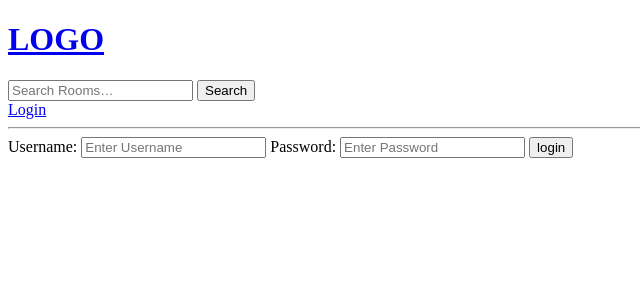
After one commit to Scarter97/ITSC-3155-Django-Tutorial-Rep, a Django app: page /login/ in a window 1280 px wide. The commit adds this page. Shown: the top 300 px of the page, without its empty margins (0-640 px from the left). Run offline with Django 5.2, Linux system fonts and the light colour scheme.

Commit message:
User Login Commit

```diff
--- /dev/null
+++ b/base/templates/base/login_register.html
@@ -0,0 +1,25 @@
+{% extends 'main.html' %}
+
+{% block content %}
+<div>
+  <form method="POST" action="">
+    {% csrf_token %}
+
+    <label>Username:</label>
+    <input
+      type="text"
+      name="username"
+      placeholder="Enter Username"
+    />
+
+    <label>Password:</label>
+    <input
+      type="password"
+      name="password"
+      placeholder="Enter Password"
+    />
+
+    <input type="submit" value="login" />
+  </form>
+</div>
+{% endblock content %}
--- a/base/urls.py
+++ b/base/urls.py
@@ -2,10 +2,13 @@ from django.urls import path
 from . import views
 
 urlpatterns = [
+
     path('', views.home, name="home"),
     path('room/<str:pk>', views.room, name="room"),
 
     path('create-room/', views.createRoom, name="create-room"),
     path('update-room/<int:pk>/', views.updateRoom, name="update-room"),
     path('delete-room/<int:pk>/', views.deleteRoom, name="delete-room"),
+
+    path('login/', views.loginPage, name='login'),
 ]
--- a/base/views.py
+++ b/base/views.py
@@ -1,5 +1,7 @@
 from django.shortcuts import render, redirect
+from django.contrib import messages
 from django.db.models import Q
+from django.contrib.auth.models import User
 from .models import Room, Topic
 from .forms import RoomForm
 # Create your views here.
@@ -9,6 +11,22 @@ from .forms import RoomForm
 #    {'id': 2, 'name': 'Design with Me'},
 #    {'id': 3, 'name': 'Frontend Developers'},
 #]
+
+def loginPage(request):
+
+    if request.method == 'POST':
+        username = request.POST.get('username')
+        password = request.POST.get('password')
+
+    try:
+        user = User.objects.get(username=username)
+    except:
+        messages.error(request, 'User does not exist')
+
+
+    context = {}
+    return render(request, 'base/login_register.html', context)
+
 
 
 def home(request):
--- a/templates/navbar.html
+++ b/templates/navbar.html
@@ -12,5 +12,6 @@
     <button type="submit">Search</button>
 </form>
 
+<a href="{% url 'login' %}">Login</a>
 
 <hr>
```
